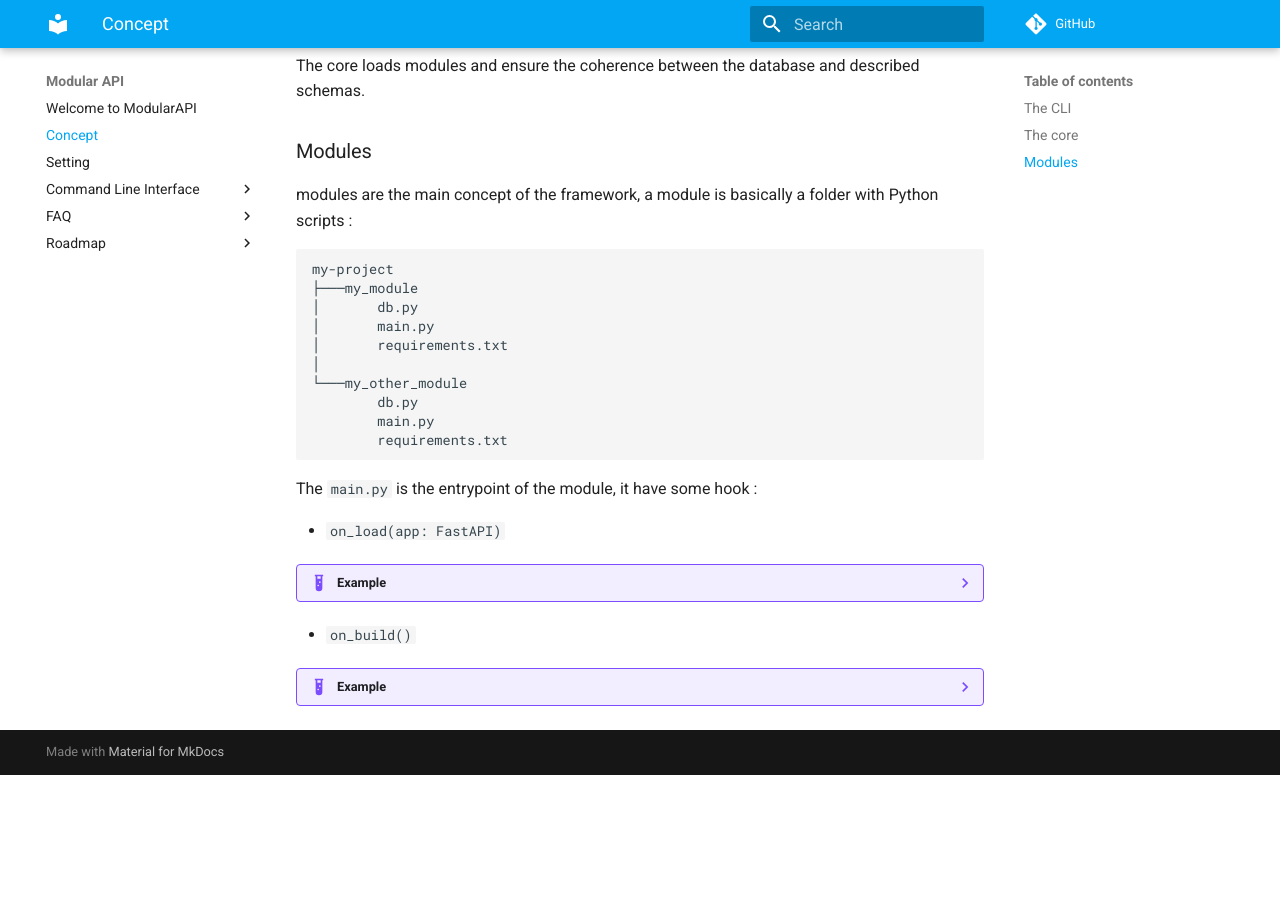
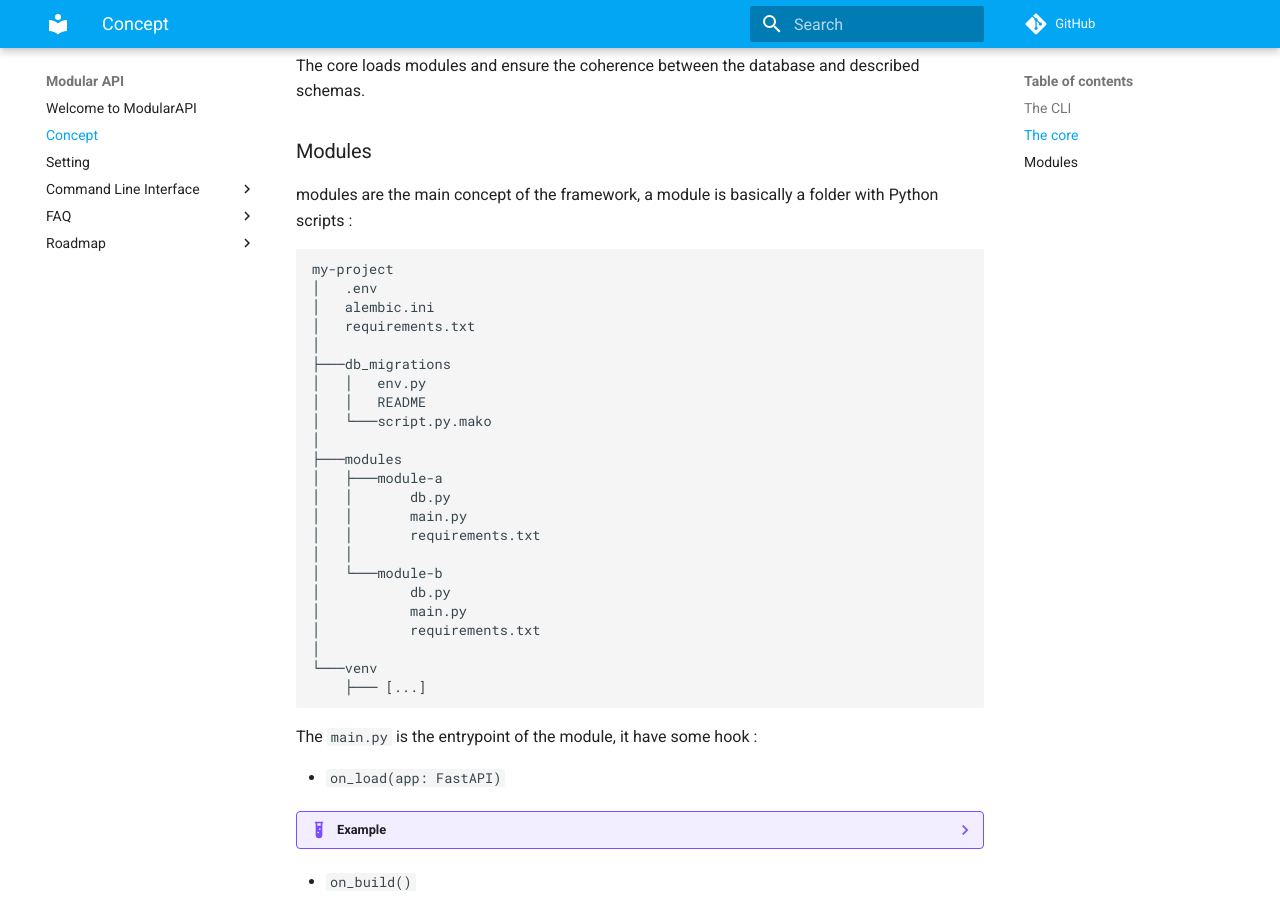
Before and after one commit to JamesDAdams/Modular-API, an MkDocs documentation site: the page built from doc/docs/concept.md, in a window 1280 px wide and 900 px high, scrolled down 670 px. Built offline with MkDocs 1.6.1 and Material for MkDocs 9.7.7, drawn with Linux system fonts in a browser that asks for light colours; comment, search, counter and statistics services are not loaded; before the commit the page ends 1445 px from its top, so only the background shows below that.

````diff
--- a/doc/docs/concept.md
+++ b/doc/docs/concept.md
@@ -20,16 +20,30 @@ The core loads modules and ensure the coherence between the database and describ
 modules are the main concept of the framework, a module is basically a folder with Python scripts :
 ```
 my-project
-├───my_module
-│       db.py
-│       main.py
-│       requirements.txt
+│   .env
+│   alembic.ini
+│   requirements.txt
 │
-└───my_other_module
-        db.py
-        main.py
-        requirements.txt
+├───db_migrations
+│   │   env.py
+│   │   README
+│   └───script.py.mako
+│
+├───modules
+│   ├───module-a
+│   │       db.py
+│   │       main.py
+│   │       requirements.txt
+│   │
+│   └───module-b
+│           db.py
+│           main.py
+│           requirements.txt
+│
+└───venv
+    ├─── [...]
 ```
+
 The `main.py` is the entrypoint of the module, it have some hook :
 
 - `on_load(app: FastAPI)`
--- a/doc/mkdocs.yml
+++ b/doc/mkdocs.yml
@@ -10,6 +10,12 @@ edit_uri: edit/main/doc/docs/
 extra_css:
   - stylesheets/extra.css
 
+extra:
+  social:
+    - icon: fontawesome/brands/discord
+      link: https://discord.gg/EFzdnHw2pH
+    - icon: fontawesome/brands/github
+      link: https://github.com/Modular-Lab/Modular-API
 
 nav:
   - Welcome to ModularAPI: index.md
@@ -24,8 +30,6 @@ nav:
   - Roadmap:
     - TO-DO: roadmap/todo.md
     - Update: roadmap/update.md
-
-
 
 markdown_extensions:
   - pymdownx.tasklist:
````
